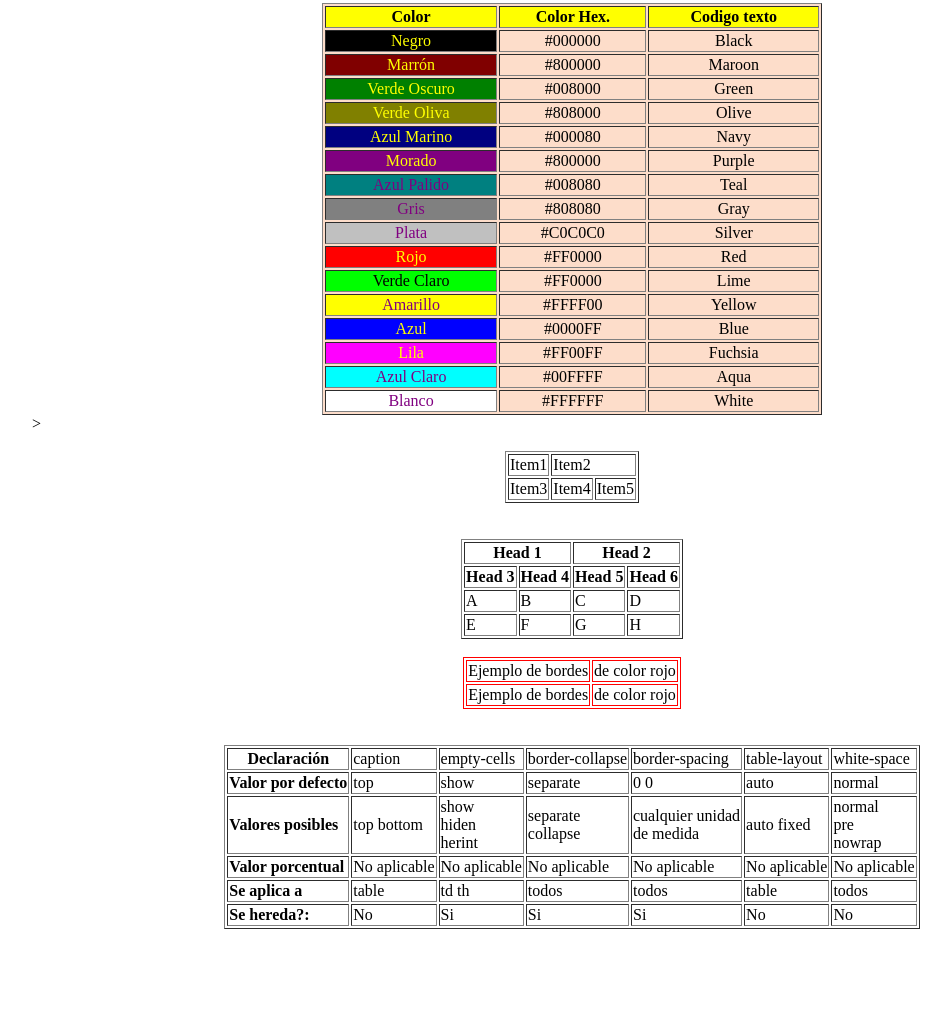
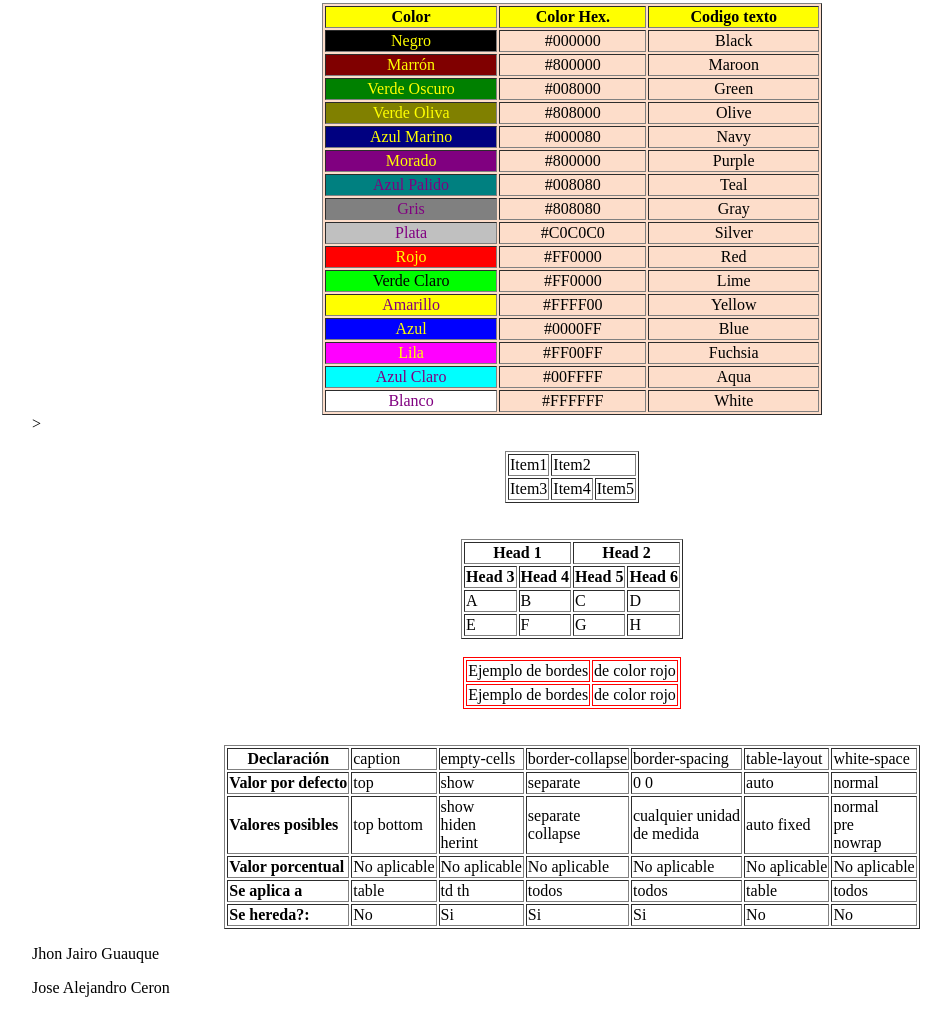
Before and after one commit to JJ16GC/Cun, a plain HTML site: page index.html in a window 1280 px wide. Shown: the part 1720-2733 px from the top of the page, without its empty margins (68-1019 px from the left). Before the commit the page ends 2657 px from the top, so only its background shows below. Drawn offline with Linux system fonts and the light colour scheme.

Commit message:
Update index.html

```diff
--- a/index.html
+++ b/index.html
@@ -319,6 +319,7 @@
       <td>No</td>
     </tr>
   </table>
-
+	    <p>Jhon Jairo Guauque</p>
+	    <p>Jose Alejandro Ceron</p>
   </body>
 </html>
```
